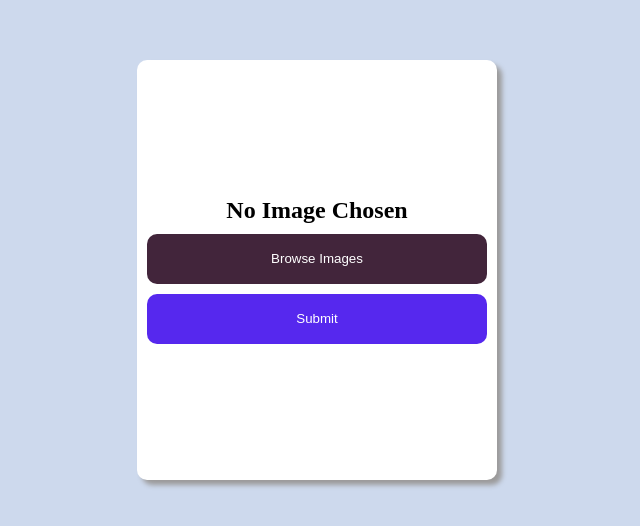
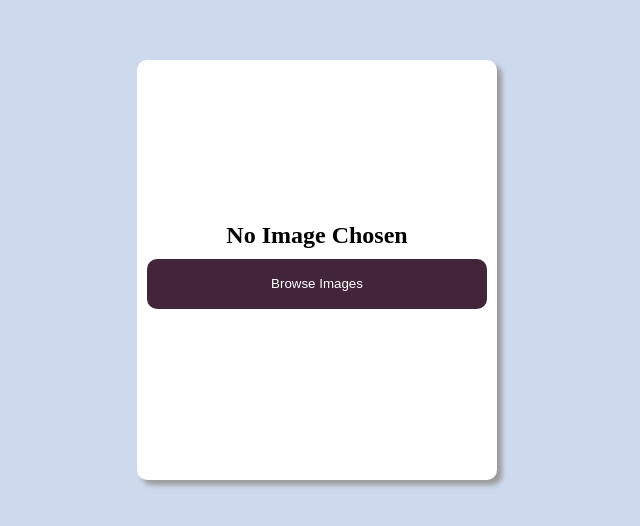
Before and after one commit to bryanguillen/ipfs-poc, a React (Create React App) app: page / in a window 1280 px wide. Shown: the part 130-656 px from the top of the page, without its empty margins (323-963 px from the left). Built offline with nearby package versions, Linux system fonts and the light colour scheme.

Commit message:
Feat: add support for hide/show of submit button
Update button to only show when an image is chosen.

```diff
--- a/src/components/upload-form/UploadForm.js
+++ b/src/components/upload-form/UploadForm.js
@@ -18,9 +18,13 @@ function UploadForm({
           type="file"
         />
       </div>
-      <div className="upload-form-submit-button-container">
-        <button className="upload-form-button upload-form-submit-button" onClick={onSubmit}>Submit</button>
-      </div>
+      {
+        imageName ?
+          <div className="upload-form-submit-button-container">
+            <button className="upload-form-button upload-form-submit-button" onClick={onSubmit}>Submit</button>
+          </div> :
+          null
+      }
     </div>
   );
 }
```
